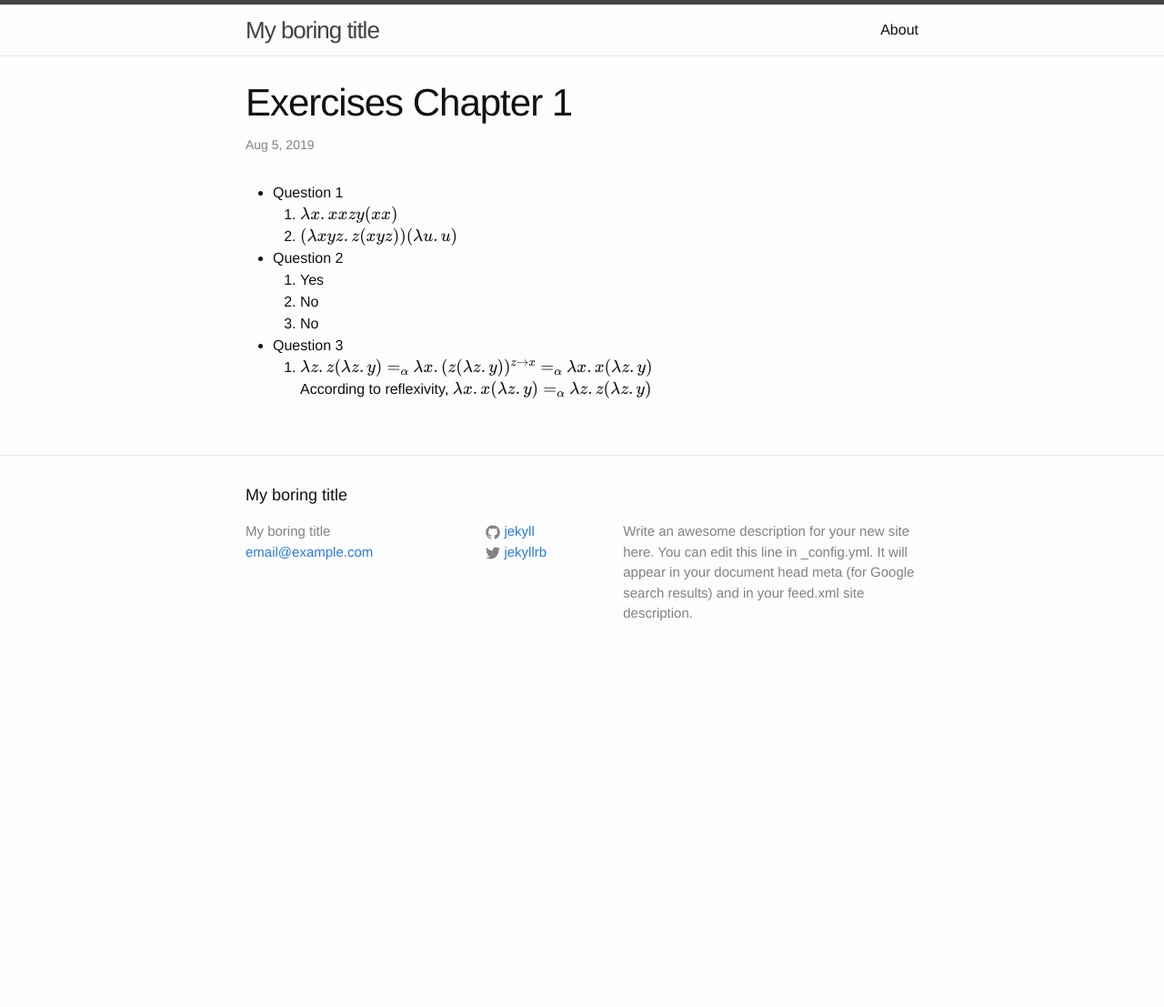
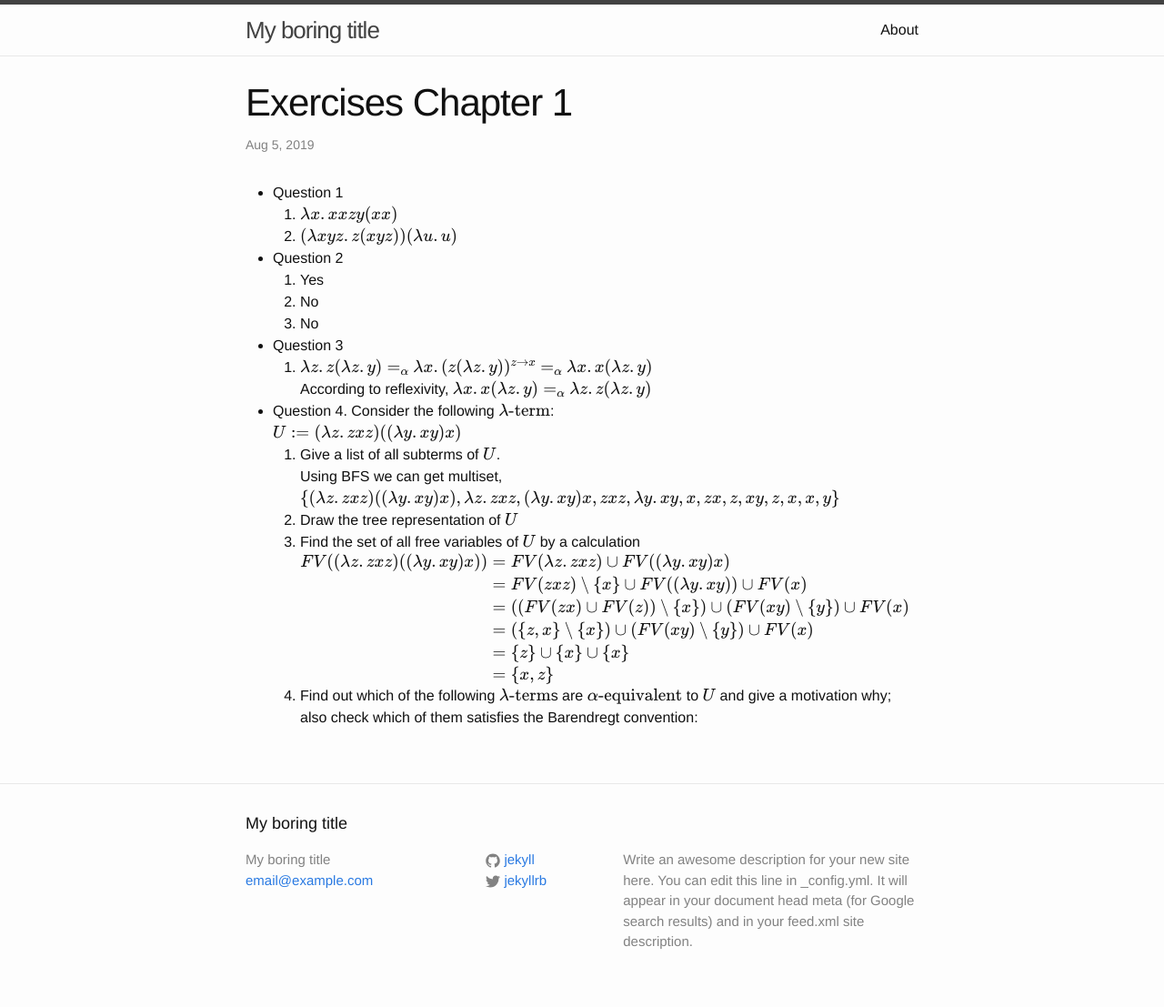
Before and after one commit to pickleburger/pickleburger.github.io, a Jekyll site: the page built from _posts/2019-08-05-answser-chapter-1.markdown, in a window 1280 px wide. Shown: the whole page at 91% size. Built offline with Jekyll 4.4.1, drawn with Linux system fonts in a browser that asks for light colours; formulas are drawn with MathJax 3; before the commit the page ends 900 px from its top, so only the background shows below that.

Commit message:
question 4

```diff
--- a/_posts/2019-08-05-answser-chapter-1.markdown
+++ b/_posts/2019-08-05-answser-chapter-1.markdown
@@ -13,6 +13,25 @@ categories: 作业
     1. Yes
     2. No
     3. No
+
 - Question 3
-    1. $ \lambda z.z(\lambda z.y) =_\alpha \lambda x.(z(\lambda z.y))^{z\to x} = _\alpha \lambda x.x(\lambda z.y) $
+    1. $ \lambda z.z(\lambda z.y) =_\alpha \lambda x.(z(\lambda z.y))^{z\to x} = _\alpha \lambda x.x(\lambda z.y) $ \\
     According to reflexivity, $ \lambda x.x(\lambda z.y) = _\alpha \lambda z.z(\lambda z.y) $
+
+- Question 4. Consider the following $\lambda \text{-term}$: \\
+$ U:=(\lambda z.zxz)((\lambda y.xy)x) $
+    1. Give a list of all subterms of $U$. \\
+    Using BFS we can get multiset, $ \\{ (\lambda z.zxz)((\lambda y.xy)x), \lambda z.zxz, (\lambda y.xy)x, zxz, \lambda y.xy, x, zx, z, xy, z, x, x, y \\} $
+    2. Draw the tree representation of $U$
+    3. Find the set of all free variables of $U$ by a calculation \\
+    $$
+    \begin{align}
+    FV((\lambda z.zxz)((\lambda y.xy)x)) & = FV(\lambda z.zxz) \cup FV((\lambda y.xy)x) \\
+     & = FV(zxz) \setminus \{ x \} \cup FV((\lambda y.xy)) \cup FV(x) \\
+     & = ((FV(zx) \cup FV(z)) \setminus \{ x \} ) \cup (FV(xy) \setminus \{ y \} ) \cup FV(x) \\
+     & = (\{z, x\} \setminus \{ x \} ) \cup (FV(xy) \setminus \{ y \} ) \cup FV(x) \\
+     & = \{ z \} \cup \{ x \} \cup \{ x \} \\
+     & = \{ x, z \}
+    \end{align}
+    $$
+    4. Find out which of the following $\lambda \text{-term}$s are $\alpha \text{-equivalent}$ to $U$ and give a motivation why; also check which of them satisfies the Barendregt convention:
```
